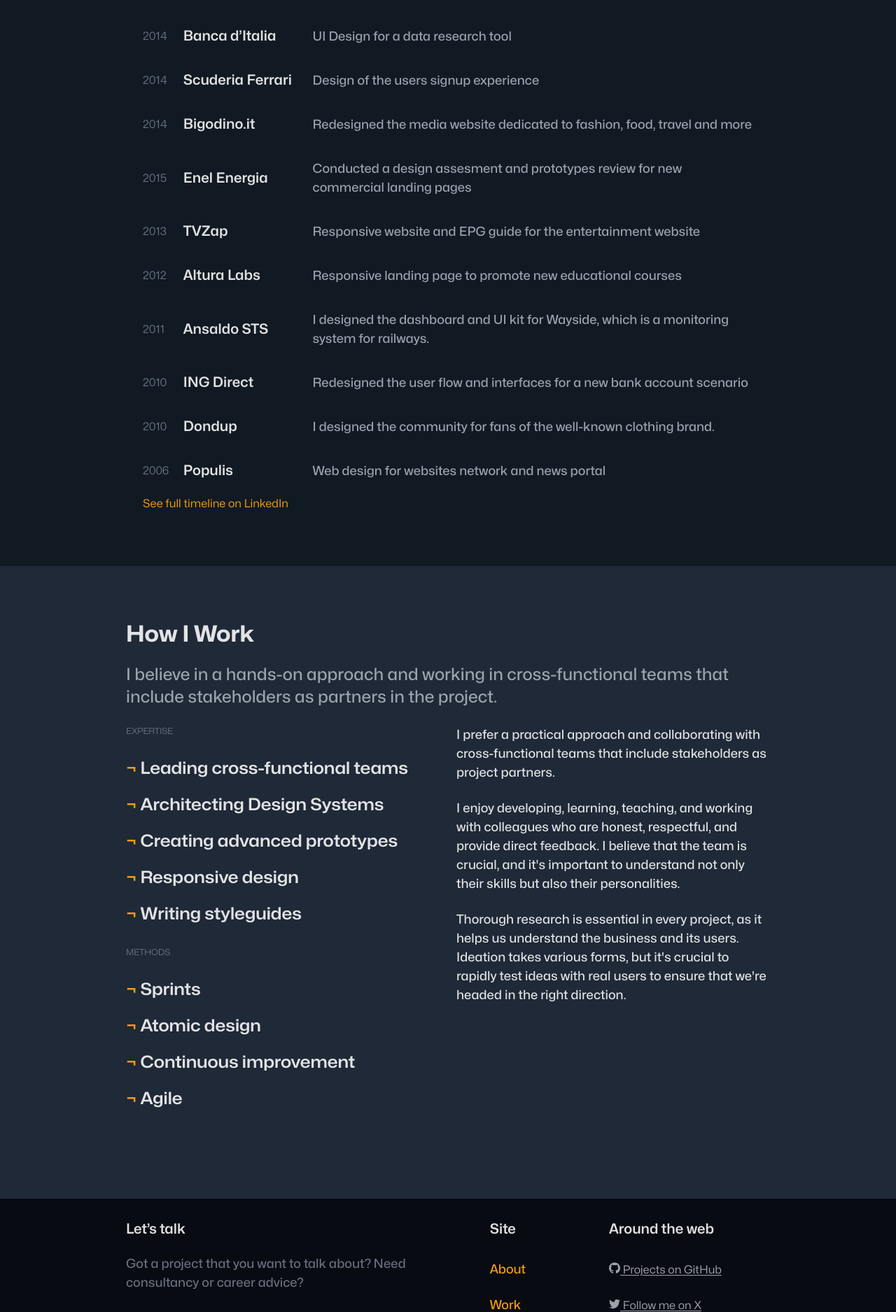
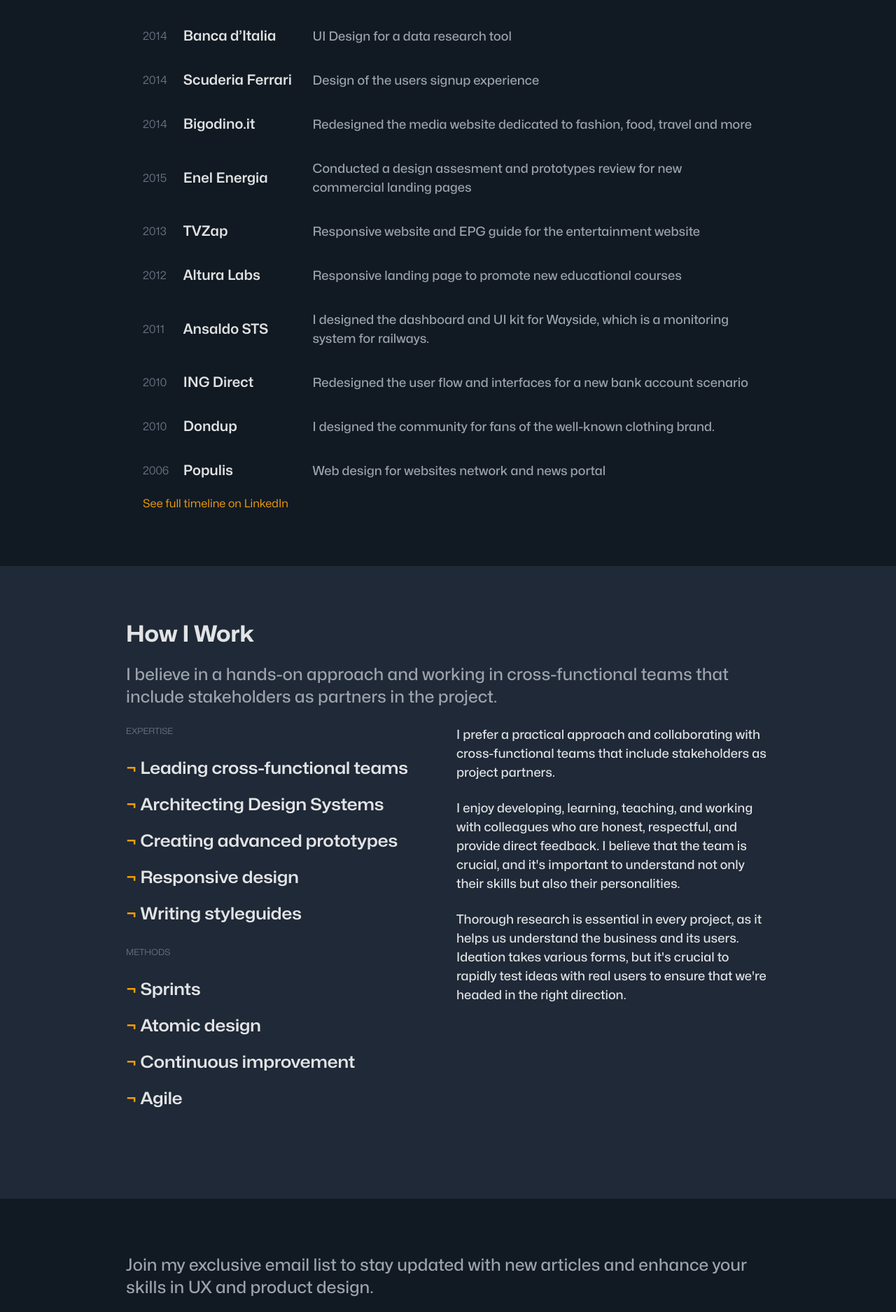
Before and after one commit to zetareticoli/fi, a Jekyll site: the page built from _work/index.md, in a window 1280 px wide. Shown: the part 2146-4021 px from the top of the page at 70% size. Built offline with Jekyll 4.4.1, drawn with Linux system fonts in a browser that asks for light colours; some web fonts are replaced.

Commit message:
feat: added subscribe sections in multiple pages

```diff
--- a/_work/index.md
+++ b/_work/index.md
@@ -83,3 +83,7 @@
     </div>
   </div>
 </section>
+
+<section class="spacing-sections-inset inner">
+  {% include box-subscribe.html %}
+</section>
--- a/about.html
+++ b/about.html
@@ -86,4 +86,6 @@
 
 -->
 
+<hr>
+
 {% include box-subscribe.html %}
--- a/projects.html
+++ b/projects.html
@@ -14,3 +14,9 @@
     {% endfor %}
   </ul>
 </section>
+
+<hr>
+
+<section class="spacing-sections outer-margin">
+  {% include box-subscribe.html %}
+</section>
```
